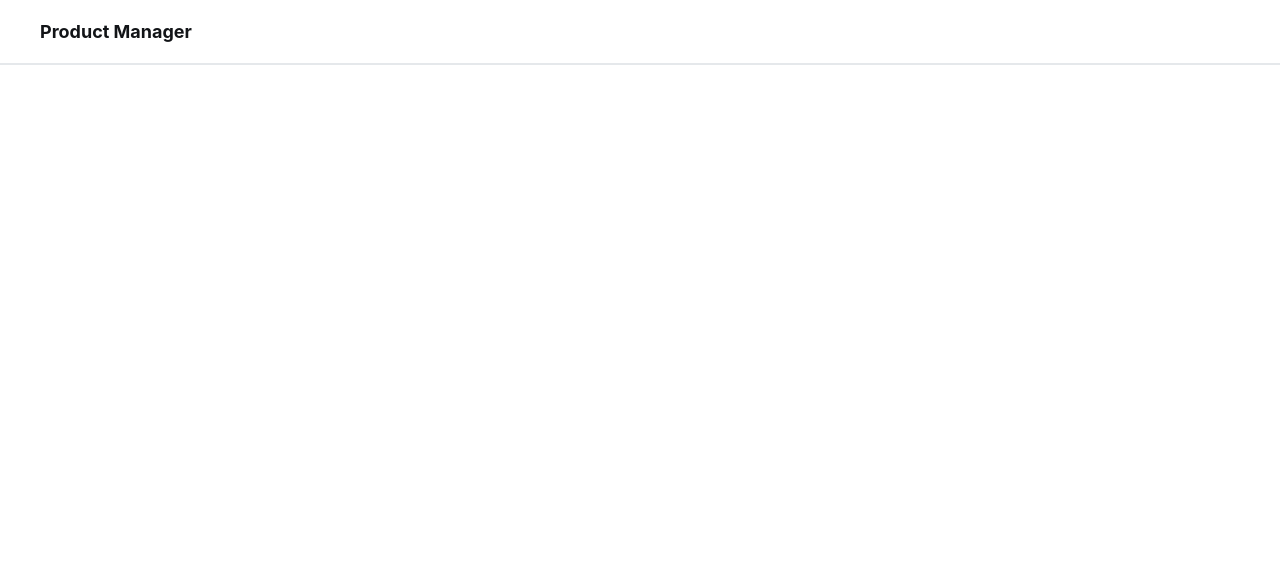
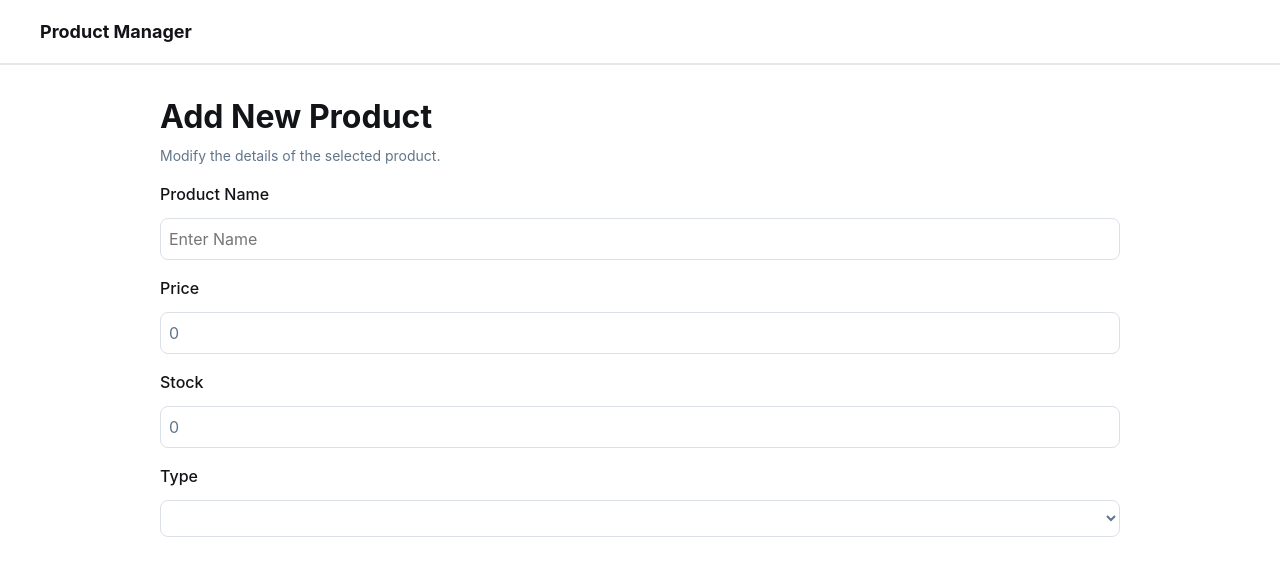
Before and after one commit to V-Matheus/Product-Manager, a Vue app in the folder frontend/: page /product/1 in a window 1280 px wide. Before the commit this address had no page. Shown: the top 576 px of the page. Built offline with nearby package versions, Linux system fonts and the light colour scheme.

Commit message:
feat: added ProductView

```diff
--- a/frontend/src/router/index.ts
+++ b/frontend/src/router/index.ts
@@ -1,5 +1,6 @@
 import { createRouter, createWebHistory } from 'vue-router'
 import HomeView from '../views/HomeView.vue'
+import ProductView from '../views/ProductView.vue'
 
 const router = createRouter({
   history: createWebHistory(import.meta.env.BASE_URL),
@@ -9,6 +10,11 @@ const router = createRouter({
       name: 'home',
       component: HomeView,
     },
+    {
+      path: '/product/:id?',
+      name: 'edit-product',
+      component: ProductView,
+    },
   ],
 })
 
--- a/frontend/src/views/HomeView.vue
+++ b/frontend/src/views/HomeView.vue
@@ -18,7 +18,7 @@ import { CiSearch } from 'vue-icons-plus/ci'
           <th>Name</th>
           <th>Price</th>
           <th>Stock</th>
-          <th>Status</th>
+          <th>Type</th>
         </tr>
       </thead>
       <tbody>
@@ -27,7 +27,7 @@ import { CiSearch } from 'vue-icons-plus/ci'
           <td>Solar Panel</td>
           <td>R$200</td>
           <td>50</td>
-          <td class="cancelled">Cancelado</td>
+          <td>Tool</td>
         </tr>
 
         <tr>
@@ -35,7 +35,7 @@ import { CiSearch } from 'vue-icons-plus/ci'
           <td>Solar Panel</td>
           <td>R$200</td>
           <td>50</td>
-          <td class="in-progress">Em andamento</td>
+          <td>Packaging</td>
         </tr>
 
         <tr>
@@ -43,7 +43,7 @@ import { CiSearch } from 'vue-icons-plus/ci'
           <td>Solar Panel</td>
           <td>R$200</td>
           <td>50</td>
-          <td class="delivered">Entregue</td>
+          <td>Accessory</td>
         </tr>
       </tbody>
     </table>
--- /dev/null
+++ b/frontend/src/views/ProductView.vue
@@ -0,0 +1,142 @@
+<script setup lang="ts">
+import { useRoute } from 'vue-router'
+import { reactive } from 'vue'
+import Input from '@/components/Input.vue'
+
+const route = useRoute()
+const id = route.params.id
+
+const formData = reactive({
+  name: '',
+  price: 0,
+  stock: 0,
+  type: '',
+})
+
+function handleSubmit() {
+  console.log('Form submitted for product ID:', id)
+}
+</script>
+
+<template>
+  <main>
+    <section class="title">
+      <h1>Add New Product</h1>
+      <p>Modify the details of the selected product.</p>
+    </section>
+
+    <form action="">
+      <Input type="text" label="Product Name" placeholder="Enter Name" v-model="formData.name" />
+
+      <Input
+        type="number"
+        min="0"
+        label="Price"
+        placeholder="Enter Price"
+        v-model="formData.price"
+      />
+
+      <Input
+        type="number"
+        min="0"
+        label="Stock"
+        placeholder="Enter Stock"
+        v-model="formData.stock"
+      />
+
+      <label>
+        Type
+
+        <select v-model="formData.type">
+          <option value="finished-product">Finished Product</option>
+          <option value="raw-material">Raw Material</option>
+          <option value="component">Component</option>
+          <option value="consumable">Consumable</option>
+          <option value="tool">Tool</option>
+          <option value="packaging">Packaging</option>
+          <option value="service">Service</option>
+          <option value="spare-part">Spare Part</option>
+          <option value="accessory">Accessory</option>
+          <option value="semi-finished-product">Semi-finished Product</option>
+        </select>
+      </label>
+    </form>
+  </main>
+</template>
+
+<style scoped>
+main {
+  display: flex;
+  flex-direction: column;
+  align-content: end;
+  gap: 1rem;
+  flex: 1;
+  padding: 2rem 10rem;
+  background-color: #ffffff;
+  color: #121417;
+}
+
+.title {
+  display: flex;
+  flex-direction: column;
+  gap: 0.5rem;
+}
+
+h1 {
+  font-family: 'Inter' sans-serif;
+  font-weight: 700;
+  font-size: 32px;
+  line-height: 40px;
+
+  color: #121417;
+}
+
+p {
+  font-family: 'Inter' sans-serif;
+  font-weight: 400;
+  font-size: 14px;
+  line-height: 21px;
+
+  color: #61758a;
+}
+
+form {
+  display: flex;
+  flex-direction: column;
+  gap: 1rem;
+}
+
+label {
+  display: flex;
+  flex-direction: column;
+  gap: 0.75rem;
+
+  font-family: 'Inter' sans-serif;
+  font-weight: 500;
+  font-size: 16px;
+  line-height: 24px;
+
+  color: #121417;
+}
+
+input,
+select {
+  background: #ffffff;
+  border: 1px solid #dbe0e6;
+  border-radius: 8px;
+  padding: 0.5rem;
+
+  font-family: 'Inter' sans-serif;
+  font-weight: 400;
+  font-size: 16px;
+  line-height: 24px;
+
+  color: #61758a;
+}
+
+input:focus,
+select:focus {
+  outline: none;
+  border: 2px solid #121417;
+}
+</style>
```
Also changed, not shown: 1 other file (tests, documents, lock files or other folders).
